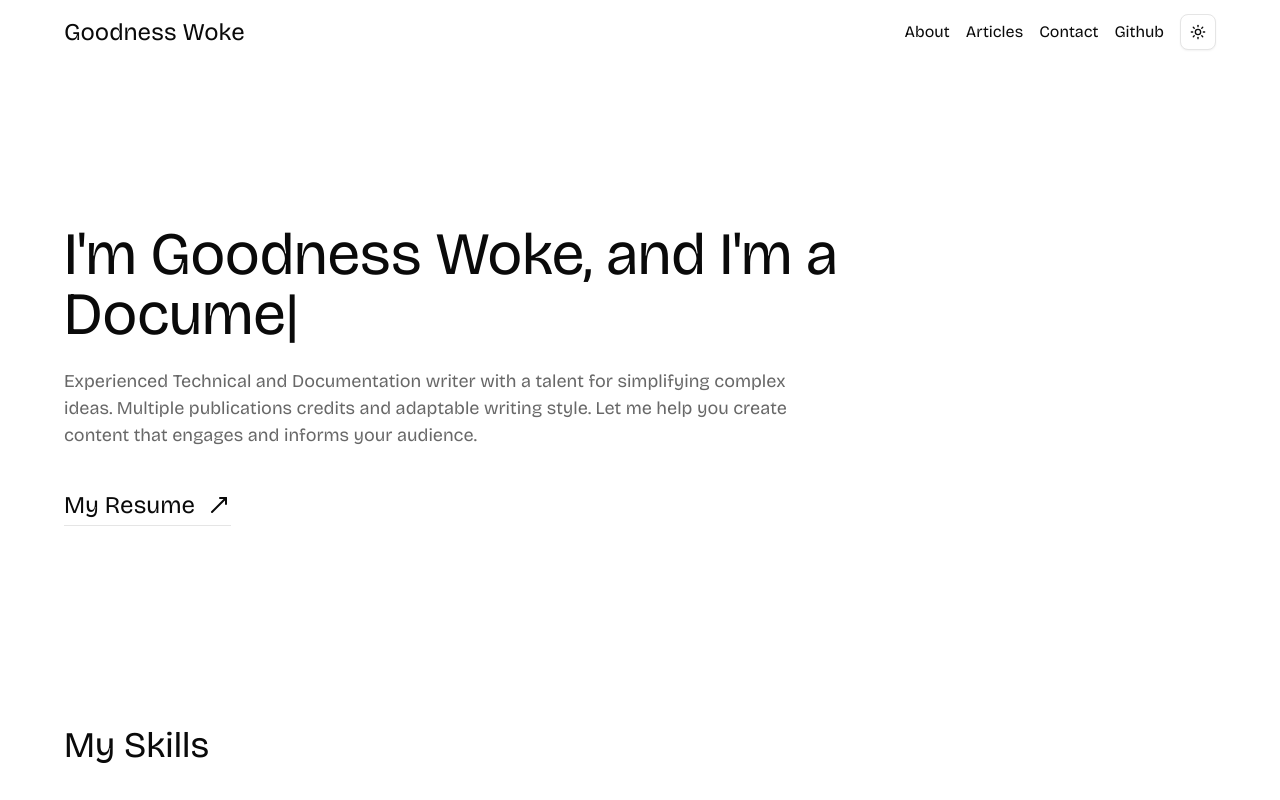
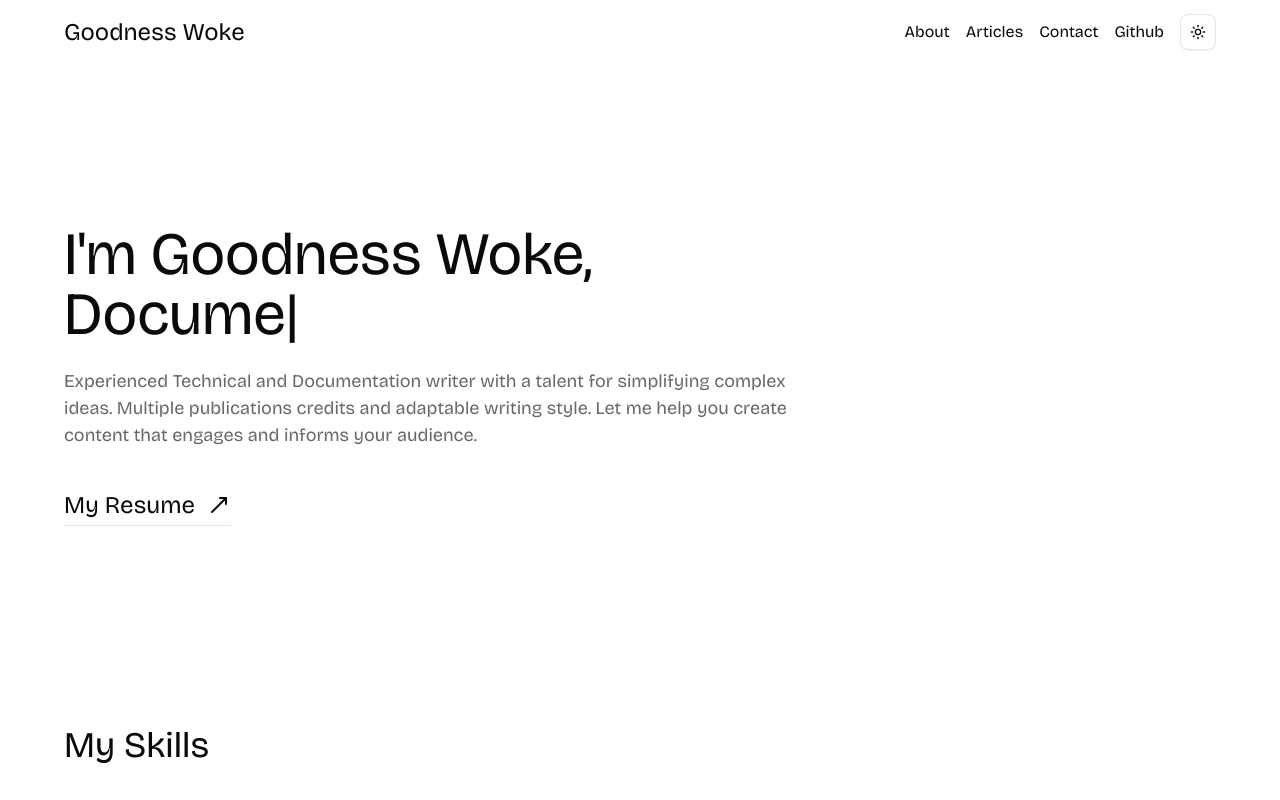
Before and after one commit to WISDOM-WOKE22/goodness_portfolio, a Next.js app: page / in a window 1280 px wide. Shown: the top 800 px of the page. Built offline with nearby package versions, Linux system fonts and the light colour scheme; a web font is replaced by a local one.

Commit message:
chore: updated about

```diff
--- a/components/hero.tsx
+++ b/components/hero.tsx
@@ -25,7 +25,7 @@ export default function Hero () {
         <div className="flex items-center justify-center py-20 md:py-40 sm:py-32 px-3">
             <div className="w-full max-w-6xl">
                 <div className="w-full max-w-[800px]">
-                    <h1 className="text-4xl sm:text-6xl">I&apos;m Goodness Woke, and I&apos;m a <span ref={el}></span></h1>
+                    <h1 className="text-4xl sm:text-6xl">I&apos;m Goodness Woke, <br/> <span ref={el}></span></h1>
                     <p className="mt-6 text-[18px] text-[#686868] w-full max-w-3xl">Experienced Technical and Documentation writer with a talent for simplifying complex ideas. Multiple publications credits and adaptable writing style. Let me help you create content that engages and informs your audience.</p>
 
                     <Link href="https://docs.google.com/document/d/1nbPnbXnbddmoDCcx631PL0l-Xh_QSw_5bJtzPMOKtbU/edit" target="_blank" className="group flex flex-col gap-1 cursor-pointer mt-10 w-fit">
--- a/components/workLife.tsx
+++ b/components/workLife.tsx
@@ -12,6 +12,11 @@ export default function WorkLife () {
                     <Separator/>
                 </div>
                 <div className="mt-10 space-y-5">
+                    <Work
+                        company="Simple Talk, Contract Technical Author"
+                        description="Writing technical contents on Backend, database and serverless technologies."
+                        date="MAY 2022 - PRESENT"
+                    />
                     <Work
                         company="ButterCMS, Contract Technical Author"
                         description="Writing technical content on frontend and backend technologies"
```
